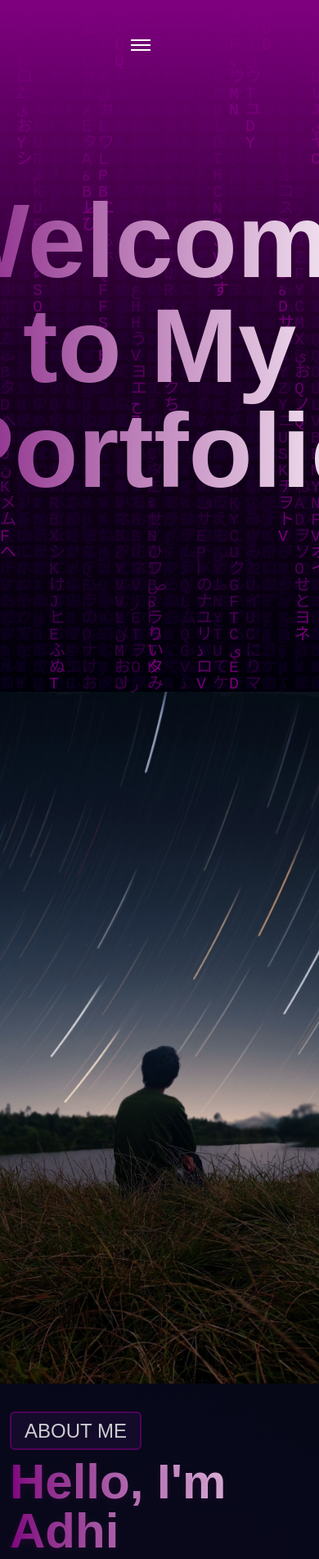
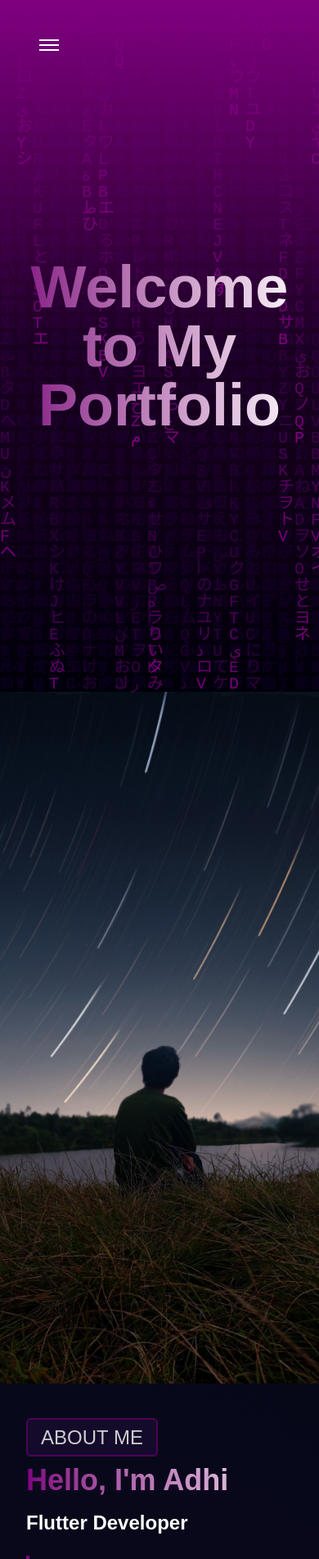
Before and after one commit to NishLy/portofolio, a React (Vite) app: page / in a window 390 px wide. Shown: the top 1902 px of the page at 82% size. Built offline with nearby package versions, Linux system fonts and the light colour scheme.

Commit message:
feat: update layout and styling across multiple sections for improved responsiveness

```diff
--- a/src/components/Typewritter/scramble_text.tsx
+++ b/src/components/Typewritter/scramble_text.tsx
@@ -7,10 +7,7 @@ interface ScrambleTextProps {
   wrapper?: "div" | "span";
 }
 
-const defultLetters =
-  "ABCDEFGHIJKLMNOPQRSTUVXYZABCDEFGHIJKLMNOPQRSTUVXYZABCDEFGHIJKLMNOPQRSTUVXYZABCDEFGHIJKLMNOPQRSTUVXYZABCDEFGHIJKLMNOPQRSTUVXYZABCDEFGHIJKLMNOPQRSTUVXYZいうえおくきこけすしせそちつてとにぬねのひふへほみむめもゆよりるれろأىورزدذطظءةكمنتالبيسشجحخهعغفقثصضアイウエオカキクケコサシスセソタチツテトナニヌネノハヒフヘホマミムメモヤイユエヨラリルレロワイウエヲ".split(
-    "",
-  );
+const defultLetters = "!@#$%^&*()_+-=[]{}|;:',.<>?/~`".split("");
 
 const scrambleCharacter = (
   c: string,
--- a/src/components/navbar/navbar.tsx
+++ b/src/components/navbar/navbar.tsx
@@ -39,10 +39,10 @@ const Navbar = () => {
   }, []);
 
   return (
-    <header className="fixed top-0 left-0 w-screen px-32 py-8 z-50 box-border">
+    <header className="fixed top-0 left-0 w-screen px-8 md:px-32 py-8 z-50 box-border">
       <nav
         ref={navbarEl}
-        className="w-full h-fit flex flex-row justify-between items-center rounded-lg py-2 px-6 transition-all duration-300"
+        className="w-full h-fit flex flex-row justify-between items-center rounded-lg py-2 px-2 md:px-6 transition-all duration-300"
       >
         <button
           onClick={handleMenuClick}
@@ -58,8 +58,8 @@ const Navbar = () => {
           className={classNames(
             "lg:flex rounded-2xl w-full text-xl absolute top-full left-0 flex-col items-center gap-4 py-2  lg:static lg:flex-row lg:w-auto lg:bg-transparent lg:gap-16 transition-all duration-300",
             {
-              flex: menuDropdownOpen,
-              hidden: !menuDropdownOpen,
+              "flex opacity-100": menuDropdownOpen,
+              "hidden opacity-0 pointer-events-none": !menuDropdownOpen,
             },
           )}
         >
@@ -82,6 +82,12 @@ const Navbar = () => {
             Projects
           </a>
           <a
+            href="/#experiences"
+            className="no-underline text-inherit hover:opacity-75 transition-opacity"
+          >
+            Experiences
+          </a>
+          <a
             href="/#contact"
             className="no-underline text-inherit hover:opacity-75 transition-opacity"
           >
--- a/src/components/ui/button_category.tsx
+++ b/src/components/ui/button_category.tsx
@@ -19,7 +19,7 @@ function CategoryButton({
       key={category}
       disabled={disabled}
       className={classNames(
-        "cursor-pointer px-5 py-2 uppercase text-sm font-medium flex gap-2 items-center rounded-full border border-primary/40 bg-linear-to-r from-primary/15 to-primary/5 text-primary hover:border-primary/70 hover:from-primary/25 hover:to-primary/10 hover:shadow-lg transition-all duration-300",
+        "cursor-pointer px-4 py-2 uppercase text-sm font-medium flex gap-2 items-center rounded-full border border-primary/40 bg-linear-to-r from-primary/15 to-primary/5 text-primary hover:border-primary/70 hover:from-primary/25 hover:to-primary/10 hover:shadow-lg transition-all duration-300",
         {
           "bg-primary/30 text-white": isSelected,
           "opacity-50 cursor-not-allowed": disabled,
--- a/src/section/about.tsx
+++ b/src/section/about.tsx
@@ -13,7 +13,7 @@ export default function About() {
           "radial-gradient(circle at 20% 80%, rgba(128, 0, 128, 0.05) 0%, transparent 50%)",
       }}
     >
-      <div className="grid gap-10 w-full h-full grid-cols-1 md:grid-cols-2">
+      <div className="grid gap-2 md:gap-4 w-full h-full grid-cols-1 md:grid-cols-2">
         <div
           className="relative w-full h-screen overflow-hidden"
           style={{
@@ -27,14 +27,13 @@ export default function About() {
             alt="Adhi - Full Stack Developer"
           />
         </div>
-        <div className="flex items-center justify-center w-full h-screen px-3 md:px-5 animate-fadeInUp md:pr-32 ">
+        <div className="flex items-center justify-center w-full h-screen px-8 md:px-32 animate-fadeInUp md:pr-32 ">
           <div className="flex flex-col gap-4 w-full">
             <div className="animate-fadeIn" style={{ animationDelay: "0.2s" }}>
               <SectionHeader>ABOUT ME</SectionHeader>
             </div>
-
             <h3
-              className="text-6xl font-black text-transparent bg-linear-to-r from-primary to-white bg-clip-text"
+              className="text-4xl md:text-6xl font-black text-transparent bg-linear-to-r from-primary to-white bg-clip-text"
               style={{ textShadow: "0 2px 10px rgba(128, 0, 128, 0.2)" }}
             >
               <ScrambleText
@@ -44,7 +43,7 @@ export default function About() {
                 animation="scramble"
               />
             </h3>
-            <h2 className="text-4xl font-bold text-white h-10">
+            <h2 className="text-2xl md:text-4xl font-bold text-white h-10">
               <TypeWriter
                 sequence={[
                   { text: "Web Developer", waitTime: 3000 },
@@ -56,7 +55,6 @@ export default function About() {
                 repeat={Infinity}
               />
             </h2>
-
             <p
               className="relative pl-5 text-base leading-relaxed text-gray-400 text-justify md:text-lg"
               style={{
--- a/src/section/contact.tsx
+++ b/src/section/contact.tsx
@@ -4,12 +4,12 @@ import SectionHeader from "../components/ui/section_header";
 export default function Contact() {
   return (
     <section id="contact" className="w-screen text-white">
-      <div className="px-32 grid grid-cols-1 lg:grid-cols-2 gap-8 py-20   justify-center">
+      <div className="px-8 md:px-32 grid grid-cols-1 lg:grid-cols-2 gap-8 py-20   justify-center">
         <div className="lg:col-span-1">
           <div className="flex flex-col gap-2">
             <SectionHeader>CONTACT</SectionHeader>
             <h2 className="text-3xl font-bold mt-4">Get problem to solve?</h2>
-            <p className="text-gray-400 w-2xl">
+            <p className="text-gray-400 text-left max-w-2xl">
               I'd love to hear from you! Please feel free to reach out using the
               form below or by sending an email to
               <b className="text-white"> adhipamungkaswijayadi@gmail.com.</b>
@@ -43,12 +43,12 @@ export default function Contact() {
                 className="w-full p-2 bg-gray-800 text-white border border-gray-600 rounded"
               />
               <div className="flex flex-wrap gap-2 justify-between">
-                <div className="flex gap-1 break-words">
+                <div className="flex gap-1 wrap-break-word">
                   <EmailRounded /> adhipamungkaswijayadi@gmail.com
                 </div>
                 <button
                   type="submit"
-                  className="px-4 py-2 bg-[var(--accent-color)] text-white rounded font-semibold hover:opacity-90"
+                  className="px-4 py-2 bg-primary text-white rounded font-semibold hover:opacity-90"
                 >
                   Contact me
                 </button>
--- a/src/section/experiences.tsx
+++ b/src/section/experiences.tsx
@@ -30,7 +30,7 @@ export default function Experiences() {
   return (
     <div
       id="projects"
-      className="w-screen text-primary text-center flex flex-col items-center px-32  gap-10 py-20 "
+      className="w-screen text-primary text-center flex flex-col items-center px-8 md:px-32  gap-10 py-20 "
     >
       <SectionHeader>EXPERIENCES</SectionHeader>
       <div className="flex flex-col gap-6 w-full">
--- a/src/section/hero.tsx
+++ b/src/section/hero.tsx
@@ -6,7 +6,7 @@ const Hero = () => {
       id="home"
       className="w-screen h-screen bg-linear-to-b from-primary via-primary/20 via-primary/10 to-transparent flex items-center justify-center flex-col gap-4 text-center px-3"
     >
-      <h1 className="text-9xl font-black text-transparent bg-linear-to-r from-primary to-white bg-clip-text">
+      <h1 className="text-7xl md:text-9xl font-black text-transparent bg-linear-to-r from-primary to-white bg-clip-text">
         <ScrambleText
           text="Welcome to My Portfolio"
           speed={100}
--- a/src/section/projects.tsx
+++ b/src/section/projects.tsx
@@ -39,11 +39,11 @@ export default function Projects() {
   return (
     <div
       id="projects"
-      className="w-screen min-h-screen text-primary text-center flex flex-col items-center px-32  gap-10 py-20 "
+      className="w-screen min-h-screen text-primary text-center flex flex-col items-center px-8 md:px-32 gap-10 py-20 "
     >
       <SectionHeader>PROJECTS</SectionHeader>
 
-      <div className="flex flex-wrap gap-3 justify-start mb-10 w-full">
+      <div className="flex flex-wrap gap-2 justify-start  w-full">
         {availableCategories.map((category) => (
           <CategoryButton
             key={category}
```
